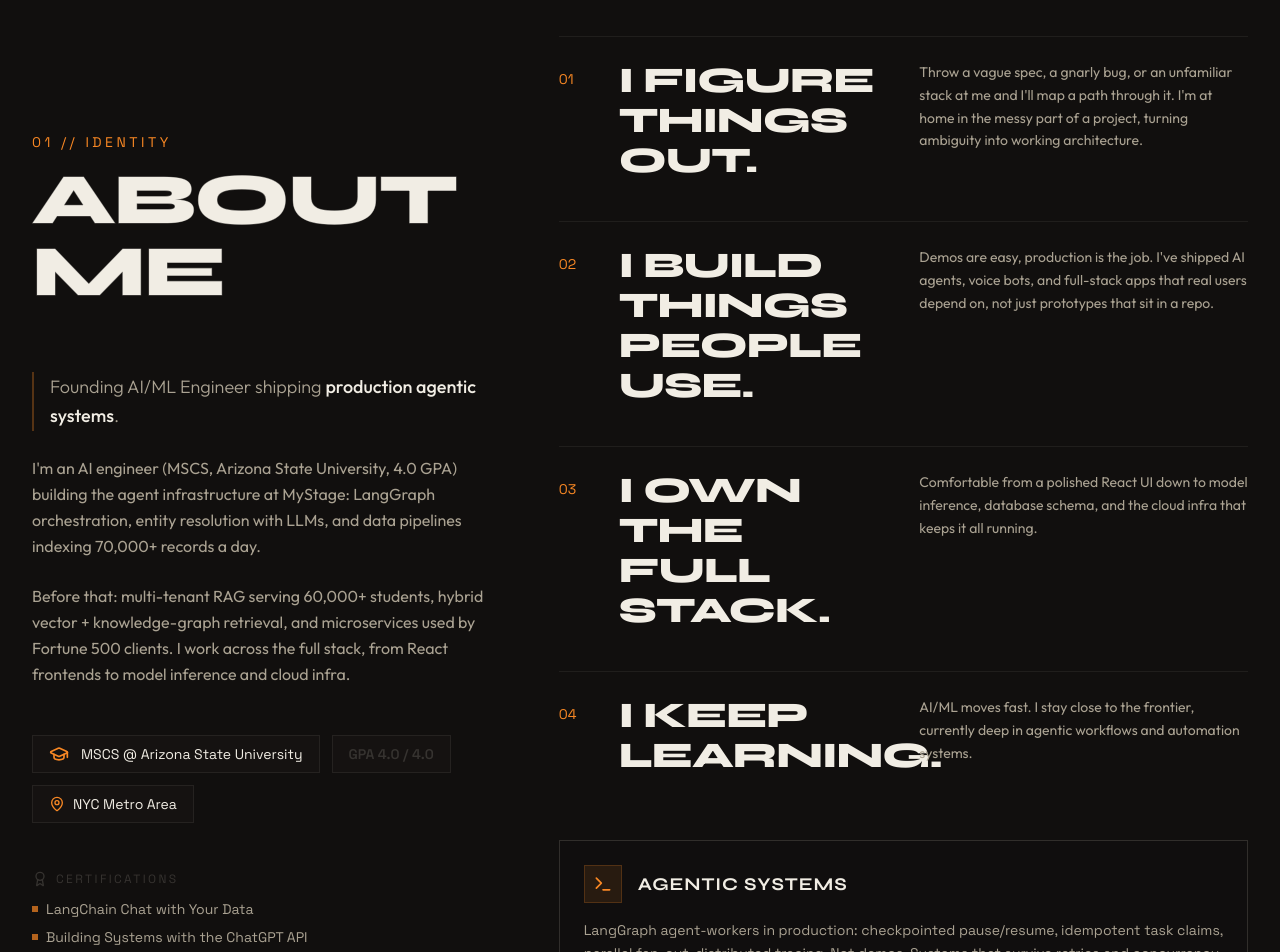
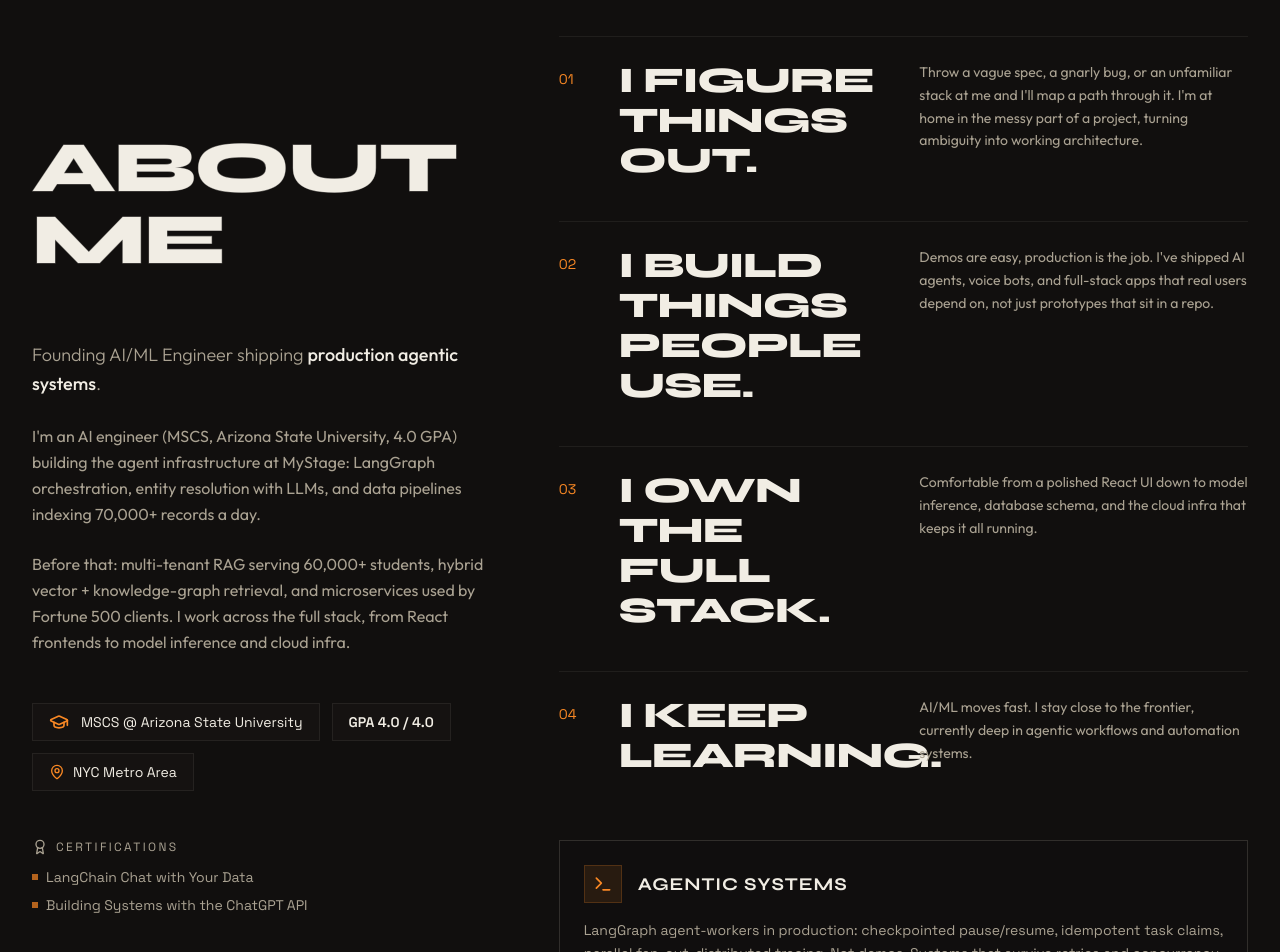
Before and after one commit to architagrawal/my-portfolio, a Next.js app: page / in a window 1280 px wide. Shown: the part 860-1812 px from the top of the page. Built offline with nearby package versions, Linux system fonts and the light colour scheme.

Commit message:
style: restore photo color, drop section eyebrows and accent edges
GPA chip and certifications no longer use dim secondary color.

Co-Authored-By: Claude Fable 5 <noreply@anthropic.com>

```diff
--- a/components/sections/About.tsx
+++ b/components/sections/About.tsx
@@ -70,7 +70,7 @@ export default function About() {
             <SectionHeading eyebrow="01 // Identity" title="About Me" className="mb-0" />
 
             <div className="space-y-6 text-muted-foreground">
-              <p className="text-lg font-light leading-relaxed border-l-2 border-primary/30 pl-4">
+              <p className="text-lg font-light leading-relaxed">
                 Founding AI/ML Engineer shipping <span className="text-foreground font-medium">production agentic systems</span>.
               </p>
 
@@ -95,7 +95,7 @@ export default function About() {
                 <span className="font-tech text-sm">MSCS @ Arizona State University</span>
               </div>
               <div className="inline-flex items-center space-x-2 px-4 py-2 border border-secondary/50 bg-muted/20">
-                <span className="font-tech text-sm text-secondary font-semibold">GPA 4.0 / 4.0</span>
+                <span className="font-tech text-sm font-semibold">GPA 4.0 / 4.0</span>
               </div>
               <div className="inline-flex items-center space-x-2 px-4 py-2 border border-secondary/50 bg-muted/20">
                 <MapPin className="w-4 h-4 text-primary" />
@@ -105,8 +105,8 @@ export default function About() {
 
             <div className="pt-4">
               <div className="flex items-center gap-2 mb-3">
-                <Award className="w-4 h-4 text-secondary" />
-                <span className="font-tech text-xs uppercase tracking-[0.2em] text-secondary">Certifications</span>
+                <Award className="w-4 h-4 text-muted-foreground" />
+                <span className="font-tech text-xs uppercase tracking-[0.2em] text-muted-foreground">Certifications</span>
               </div>
               <ul className="space-y-2 text-sm font-tech text-muted-foreground">
                 <li className="flex items-center gap-2 before:content-[''] before:w-1.5 before:h-1.5 before:bg-primary/70 before:shrink-0">
--- a/components/sections/Hero.tsx
+++ b/components/sections/Hero.tsx
@@ -126,12 +126,11 @@ export default function Hero() {
                 src="/archit-profile.webp"
                 alt="Archit Agrawal"
                 fill
-                className="object-cover grayscale group-hover:grayscale-0 transition-all duration-700"
+                className="object-cover"
                 style={{ objectPosition: "40% center" }}
                 priority
                 quality={85}
               />
-              <div className="absolute inset-0 bg-primary/20 mix-blend-multiply group-hover:opacity-0 transition-opacity duration-700" />
             </div>
             <div className="flex items-center gap-3">
               {socials.map(({ icon: Icon, href, label }) => (
--- a/components/ui/section-heading.tsx
+++ b/components/ui/section-heading.tsx
@@ -4,13 +4,13 @@ import { useRef } from "react";
 import { motion, useScroll, useTransform } from "framer-motion";
 
 interface SectionHeadingProps {
-  eyebrow: string;
+  eyebrow?: string;
   title: string;
   className?: string;
 }
 
 /* Outlined display title that fills solid as it scrolls into view */
-export function SectionHeading({ eyebrow, title, className = "" }: SectionHeadingProps) {
+export function SectionHeading({ title, className = "" }: SectionHeadingProps) {
   const ref = useRef<HTMLHeadingElement>(null);
   const { scrollYProgress } = useScroll({
     target: ref,
@@ -23,16 +23,7 @@ export function SectionHeading({ eyebrow, title, className = "" }: SectionHeadin
   );
 
   return (
-    <div className={`mb-16 space-y-3 ${className}`}>
-      <motion.span
-        initial={{ opacity: 0, y: 8 }}
-        whileInView={{ opacity: 1, y: 0 }}
-        viewport={{ once: true }}
-        transition={{ duration: 0.5 }}
-        className="block font-tech text-primary text-sm uppercase tracking-[0.25em]"
-      >
-        {eyebrow}
-      </motion.span>
+    <div className={`mb-16 ${className}`}>
       <h2
         ref={ref}
         aria-label={title}
```
